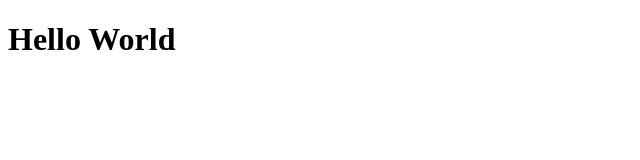
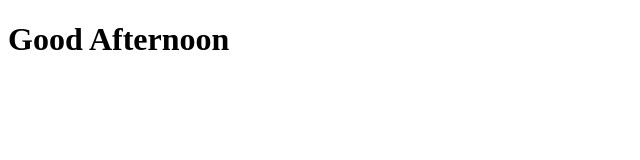
Before and after one commit to tunguyenpolitetech/hello-world, a plain HTML site: page index.html in a window 1280 px wide. Shown: the whole page, without its empty margins (0-640 px from the left). Drawn offline with Linux system fonts and the light colour scheme.

Commit message:
New Commit

```diff
--- a/index.html
+++ b/index.html
@@ -6,6 +6,6 @@
     <title>Hello World</title>
   </head>
   <body>
-    <h1>Hello World</h1>
+    <h1>Good Afternoon</h1>
   </body>
 </html>
```
